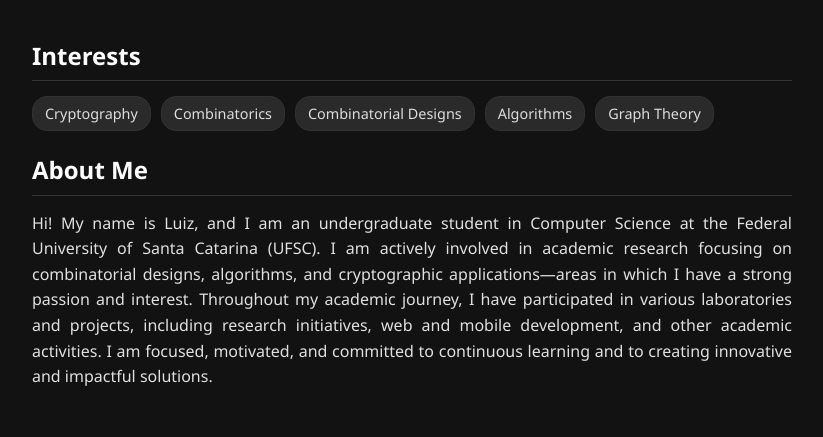
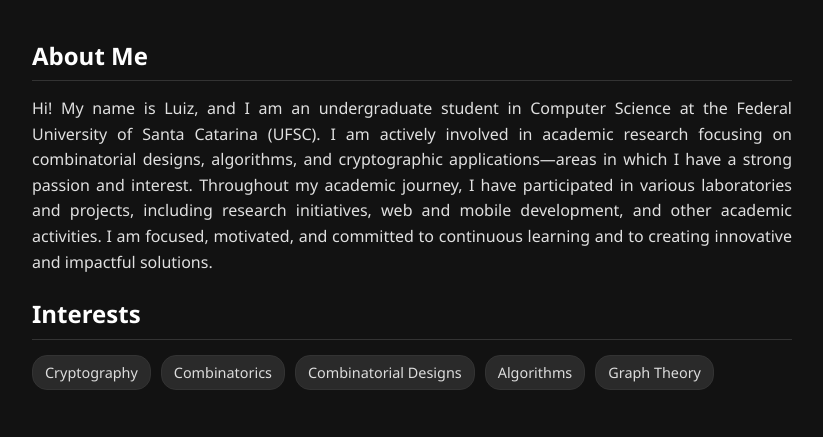
Before and after one commit to LuizScolari/LuizScolari.github.io, a plain HTML site: page index.html in a window 1280 px wide. Shown: the part 235-672 px from the top of the page, without its empty margins (228-1051 px from the left). Drawn offline with Linux system fonts and the light colour scheme.

Commit message:
Update first page

```diff
--- a/index.html
+++ b/index.html
@@ -26,6 +26,16 @@
                 </header>
 
                 <div class="section-block">
+                    <h3>About Me</h3>
+                    <p class="text-justify">
+                        Hi! My name is Luiz, and I am an undergraduate student in Computer Science at the Federal University of Santa Catarina (UFSC).
+                        I am actively involved in academic research focusing on combinatorial designs, algorithms, and cryptographic applications—areas in which I have a strong passion and interest.
+                        Throughout my academic journey, I have participated in various laboratories and projects, including research initiatives, web and mobile development, and other academic activities.
+                        I am focused, motivated, and committed to continuous learning and to creating innovative and impactful solutions.
+                    </p>
+                </div>
+
+                <div class="interests">
                     <h3>Interests</h3>
                     <div class="keywords">
                         <span class="tag">Cryptography</span>
@@ -34,16 +44,6 @@
                         <span class="tag">Algorithms</span>
                         <span class="tag">Graph Theory</span>
                     </div>
-                </div>
-
-                <div class="section-block">
-                    <h3>About Me</h3>
-                    <p class="text-justify">
-                        Hi! My name is Luiz, and I am an undergraduate student in Computer Science at the Federal University of Santa Catarina (UFSC).
-                        I am actively involved in academic research focusing on combinatorial designs, algorithms, and cryptographic applications—areas in which I have a strong passion and interest.
-                        Throughout my academic journey, I have participated in various laboratories and projects, including research initiatives, web and mobile development, and other academic activities.
-                        I am focused, motivated, and committed to continuous learning and to creating innovative and impactful solutions.
-                    </p>
                 </div>
 
                 <div style="margin-top: 50px; padding-top: 20px; border-top: 1px solid #333; text-align: center;">
--- a/style/style.css
+++ b/style/style.css
@@ -86,6 +86,11 @@ h1 {
     margin-bottom: 5px;
 }
 
+.interests {
+    margin-bottom: 5px;
+    margin-top: 20px;
+}
+
 h3 {
     border-bottom: 1px solid #333;
     padding-bottom: 5px;
```
